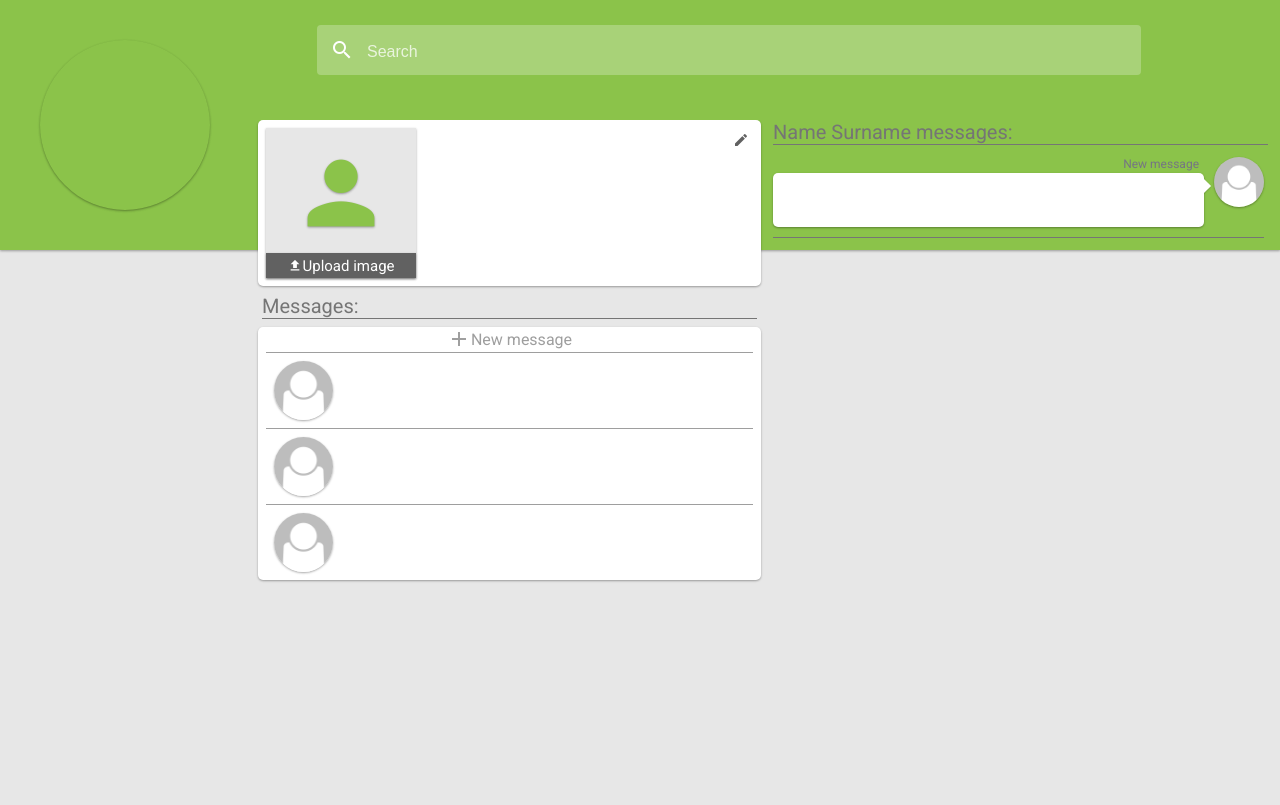
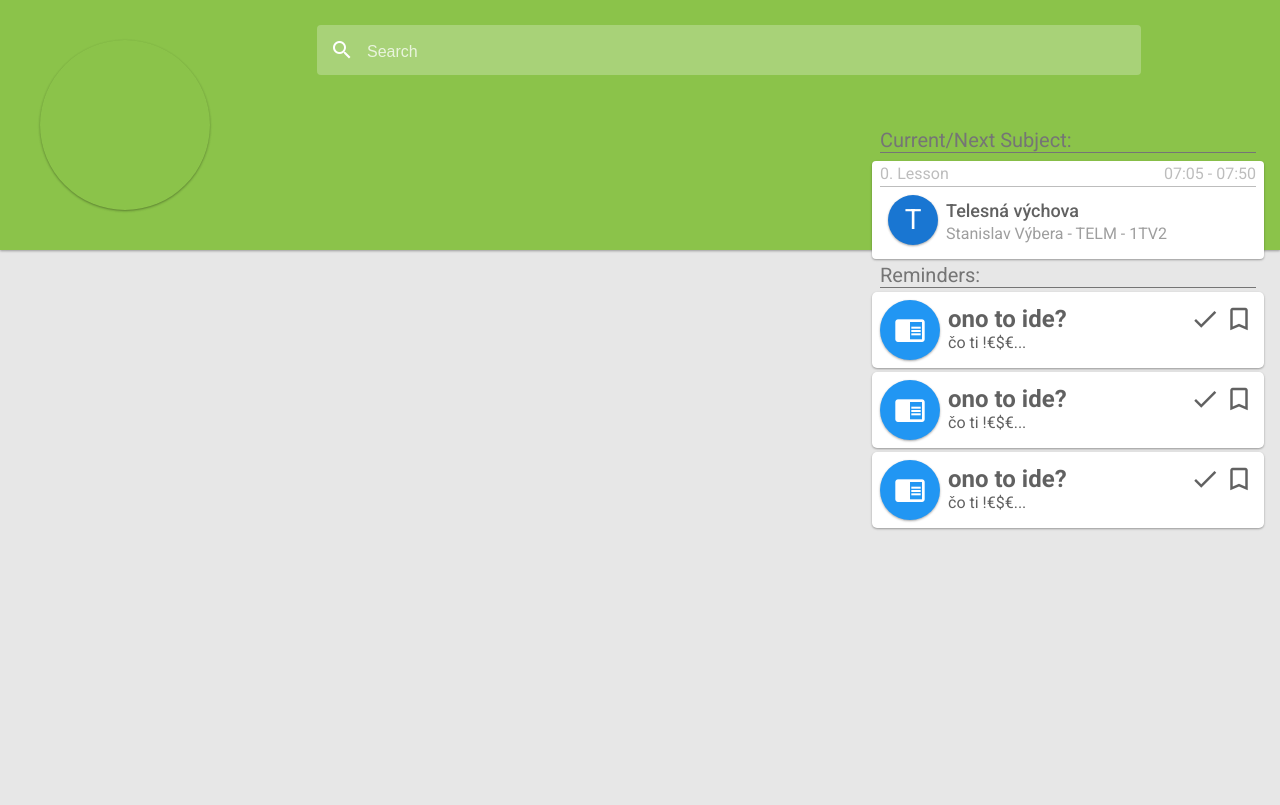
Before and after one commit to juraj98/cheatsheet, a PHP site: page /cheatsheet.html in a window 1280 px wide. Run offline with PHP 8.4, Linux system fonts and the light colour scheme; some libraries are stand-ins or nearby versions.

Commit message:
H - Vytvorený Home HTML/CSS, Vytvorený getActivity.php pre Home

```diff
--- a/cheatsheet.html
+++ b/cheatsheet.html
@@ -54,6 +54,7 @@
 	<script type="text/javascript" src="js/jsClasses/user.js"></script>
 	<script type="text/javascript" src="js/jsClasses/post.js"></script>
 	<script type="text/javascript" src="js/jsClasses/message.js"></script>
+	<script type="text/javascript" src="js/jsClasses/activityItem.js"></script>
 
 	<!--OnLogin-->
 	<script type="text/javascript" src="js/onLogin.js"></script>
@@ -100,6 +101,12 @@
 	<link rel="stylesheet" type="text/css" href="css/account.css">
 	<script type="text/javascript" src="js/account/accoutClick.js"></script>
 	<script type="text/javascript" src="js/account/accoutInit.js"></script>
+	<!--=================-->
+	<!--=====Home=====-->
+	<!--=================-->
+	<link rel="stylesheet" type="text/css" href="css/home.css">
+	<script type="text/javascript" src="js/home/homeClick.js"></script>
+	<script type="text/javascript" src="js/home/homeInit.js"></script>
 
 	<!--=====-->
 	<!--Class-->
@@ -201,10 +208,6 @@
 				<i class="material-icons">account_box</i>
 				<span>Account</span>
 			</li>
-			<li class="collapsedSideMenuButton settingBtn">
-				<i class="material-icons">settings</i>
-				<span>Settings</span>
-			</li>
 			<li class="collapsedSideMenuButton logOutBtn">
 				<i class="material-icons">exit_to_app</i>
 				<span>Log Out</span>
@@ -271,62 +274,17 @@
 	<!-------------------------------CONTENT------------------------------>
 	<!-------------------------------------------------------------------->
 	<div class="content">
-		<!--User Info-->
-		<div id="aUserInfoPanel" class="card-1">
-			<div id="aUserImageDiv" class="unselectable card-1">
-				<i class="material-icons">person</i>
-				<div class="card-1" id="aUserImageUploadButton">
-					<i class="material-icons">file_upload</i><span>Upload image</span>
-				</div>
-			</div>
-			<h1 id="aUserNameAndSurname"></h1>
-			<h2 id="aUserUsername"></h2>
-			<h2 id="aUserMail"></h2>
-			<h3 id="aUserCheatpoints"></h3>
+		<div id="hLeftSide">
+		</div>
+		<div id="hRightSide">
+			<div class="hHeader">Current/Next Subject:</div>
+			<div class="ttSubject card-1" id="hCurrentNextSubject"><div class="ttSubjectHeader"><div class="number"><span>0</span>. Lesson</div><div class="time"><span class="start">07:05</span> - <span class="end">07:50</span></div></div><div class="bodysSortable"><div class="ttSubjectBody"><div style="background-color: #1976D2" class="ttSubjectIcon unselectable card-1">T</div><span class="ttSubjectName">Telesná výchova</span><span class="ttSubjectInfo">Stanislav Výbera - TELM - 1TV2</span><div class="ttSubjectNotifications unselectable"><i class="material-icons" style="color:#F44336; display:none;">mode_edit</i><i class="material-icons" style="display:none;">extension</i><i class="material-icons" style="display:none;">notifications</i></div></div></div></div>
 
-			<input type="text" id="aUserNameEdit">
-			<input type="text" id="aUserSurnameEdit">
-			<input type="text" id="aUserUsernameEdit">
-			<input type="text" id="aUserMailEdit">
-			<!--TODO: Add gender-->
+			<div class="hHeader">Reminders:</div>
 
-			<i class="material-icons unselectable" id="aUserEditInfo">mode_edit</i>
-			<i class="material-icons unselectable" id="aUserSaveInfo">save</i>
-		</div>
-		<!--Messages-->
-		<div id="aMessagesHeader" class="aHeader">Name Surname messages:</div>
-
-		<!--User messages-->
-		<div id="aUserMessages">
-			<div id="aMessageBox">
-				<img class="cImage card-1" src="images/placeholders/profilePicturePlaceholder.png" title="" style=""><span class="cName">New message</span>
-				<div class="cMsgConainer">
-					<div class="cMsgBox card-1">
-						<textarea></textarea>
-					</div>
-					<div class="cMsgBoxArrowConatiner">
-						<div class="cMsgBoxArrow"></div>
-					</div>
-				</div>
-			</div>
-		</div>
-		<!--User contacts-->
-		<div id="aContactsHeader" class="aHeader">Messages:</div>
-		<div id="aUserContacts" class="unselectable card-1">
-			<div id="aUserNewMessage">
-				<i class="material-icons acceptClick">add</i><span class="acceptClick">New message</span>
-				<input type="text" id="aUserNewMessageInput">
-				<div id="aUserNewMessageSuggestions" class="card-2"></div>
-			</div>
-			<div class="aUserContact">
-				<img class="card-1" src="images/placeholders/profilePicturePlaceholder.png">
-			</div>
-			<div class="aUserContact">
-				<img class="card-1" src="images/placeholders/profilePicturePlaceholder.png">
-			</div>
-			<div class="aUserContact">
-				<img class="card-1" src="images/placeholders/profilePicturePlaceholder.png">
-			</div>
+			<div class="rReminder card-1"><div class="rIcon card-1" style="background-color:#2196F3;"><i class="material-icons">chrome_reader_mode</i></div><h1>ono to ide?</h1><h2>čo ti !€$€...</h2><div class="rButtons"><i class="material-icons">done</i><i class="material-icons">bookmark_border</i></div></div>
+			<div class="rReminder card-1"><div class="rIcon card-1" style="background-color:#2196F3;"><i class="material-icons">chrome_reader_mode</i></div><h1>ono to ide?</h1><h2>čo ti !€$€...</h2><div class="rButtons"><i class="material-icons">done</i><i class="material-icons">bookmark_border</i></div></div>
+			<div class="rReminder card-1"><div class="rIcon card-1" style="background-color:#2196F3;"><i class="material-icons">chrome_reader_mode</i></div><h1>ono to ide?</h1><h2>čo ti !€$€...</h2><div class="rButtons"><i class="material-icons">done</i><i class="material-icons">bookmark_border</i></div></div>
 		</div>
 	</div>
 	<!--Content end-->
--- /dev/null
+++ b/css/home.css
@@ -0,0 +1,72 @@
+#hLeftSide {
+	/**/
+	float: left;
+	margin-left: 16px;
+	margin-right: 8px;
+	width: calc(60% - 20px);
+	min-height: 1px;
+}
+#hRightSide {
+	/**/
+	width: calc(40% - 20px);
+	float: left;
+}
+
+.hActivity {
+	margin: 4px 0;
+	width: 100%;
+	background-color: white;
+	border-radius: 5px;
+	height: 75px;
+	float: left;
+}
+.hActivity > h1 {
+    float: left;
+    margin: 0;
+    margin-top: 13px;
+    color: #616161;
+    padding-right: 100px;
+    width: calc(100% - 184px);
+    font-size: 24px;
+}
+.hActivity > h2 {
+    float: left;
+    font-weight: 400;
+    padding-right: 100px;
+    width: calc(100% - 184px);
+    color: #616161;
+    margin: 0;
+    font-size: 16px;
+}
+.hHeader {
+	width: calc(100% - 16px);
+	font-size: 20px;
+	color: #757575;
+	margin: 8px;
+	margin-bottom: 4px;
+	border-bottom: 1px solid #757575;
+}
+.hIcon {
+	height: 60px;
+	width: 60px;
+	margin: 8px;
+	/* margin-right: 16px; */
+	display: inline-block;
+	background-color: #8bc34a;
+	border-radius: 180px;
+	float: left;
+}
+.hIcon > i {
+    height: 60px;
+    width: 60px;
+    display: inline-block;
+    color: white;
+    text-align: center;
+    line-height: 60px;
+    font-size: 32px;
+    font-style: normal;
+}
+#hCurrentNextSubject, #hRightSide > .rReminder {
+	width: 100%;
+	margin: 4px 0;
+}
--- /dev/null
+++ b/js/home/homeClick.js
@@ -0,0 +1,3 @@
+function homeClick() {
+
+}
--- /dev/null
+++ b/js/home/homeInit.js
@@ -0,0 +1,27 @@
+function homeInit(){
+	getACtivityData();
+}
+
+function getACtivityData(_limit = null) {
+	workingWithRemindersOfClass = 1;
+
+	var getActivityPostData = {
+		idToken: googleTokenId
+	}
+	if(_limit){
+		getActivityPostData["limit"] = _limit
+	}
+
+	$.post(baseDir + "/php/get/getActivity.php", getActivityPostData, function(_ajaxData) {
+		if(_ajaxData.success){
+			$("#hLeftSide").html("");
+			for(var i = 0; i < _ajaxData.data.activity.length; i++){
+				var newActivityItem = new ActivityItem(JSON.stringify(_ajaxData.data.activity[i]));
+				$("#hLeftSide").prepend(newActivityItem.toElement());
+
+			}
+		} else {
+			popout(_ajaxData.error.message + "<br><br>" + _ajaxData.error.details);
+		}
+	});
+}
--- a/js/jsClasses/reminder.js
+++ b/js/jsClasses/reminder.js
@@ -17,8 +17,6 @@ class Reminder {
 		3 - Exam - DeepOrange(#FF5722) - assignment
 		4 - Test - Red(#F44336) - assignment_late
 		5 - Lesson - Lime(#CDDC39) - book
-
-
 		*/
 	constructor(_json, _id = null, _name = null, _type = null, _subject = null, _date = null) {
 		if (_json) {
--- a/js/jsClasses/user.js
+++ b/js/jsClasses/user.js
@@ -23,7 +23,7 @@ class User {
 				name: this.name,
 				surname: this.surname,
 				gender: this.gender,
-				image: this.image ? this.image : "null"
+				image: this.image
 			},
 			function(_ajaxData) {
 				if (_ajaxData['success']) {
--- a/js/menus/leftMenuInit.js
+++ b/js/menus/leftMenuInit.js
@@ -6,7 +6,7 @@ function leftMenuInit() {
 
 	//TODO: 8 make menu scrollable if display is too small
 
-	var sideMenu = $('<div class="sideMenu"><div class="sideMenuItem sideMenuItemActive" class="homeBtn"><i class="material-icons">home</i><p>Home</p></div><div class="sideMenuItem messagesBtn"><i class="material-icons">message</i><p>Messages</p></div><div class="sideMenuItem remindersBtn"><i class="material-icons">alarm</i><p>Reminders</p></div><div class="sideMenuDivider"></div><div class="sideMenuItem addClass"><i class="material-icons">add</i><p>Add Class</p></div><div class="sideMenuDivider" id="classDivider"></div><div class="sideMenuItem accountBtn"><i class="material-icons">account_box</i><p>Account</p></div><div class="sideMenuItem settingBtn"><i class="material-icons">settings</i><p>Settings</p></div><div class="sideMenuItem" id="logOutBtn"><i class="material-icons">exit_to_app</i><p>Log Out</p></div></div>');
+	var sideMenu = $('<div class="sideMenu"><div class="sideMenuItem sideMenuItemActive" class="homeBtn"><i class="material-icons">home</i><p>Home</p></div><div class="sideMenuItem messagesBtn"><i class="material-icons">message</i><p>Messages</p></div><div class="sideMenuItem remindersBtn"><i class="material-icons">alarm</i><p>Reminders</p></div><div class="sideMenuDivider"></div><div class="sideMenuItem addClass"><i class="material-icons">add</i><p>Add Class</p></div><div class="sideMenuDivider" id="classDivider"></div><div class="sideMenuItem accountBtn"><i class="material-icons">account_box</i><p>Account</p></div><div class="sideMenuItem" id="logOutBtn"><i class="material-icons">exit_to_app</i><p>Log Out</p></div></div>');
 
 	$("body").append(sideMenu);
 
--- a/js/menus/sideMenusListeners.js
+++ b/js/menus/sideMenusListeners.js
@@ -10,10 +10,6 @@ function sideMenusListeners(){
 	$(".remindersBtn").on("click", function() {
 		remindersClick();
 	});
-	$(".notesBtn").on("click", function() {
-		var html = "Notes";
-		$(".content").html(html);
-	});
 	$(".addClass").on("click", function() {
 		addClassClick();
 	});
@@ -22,8 +18,7 @@ function sideMenusListeners(){
 
 	});
 	$(".accountBtn").on("click", function() {
-		var html = "Account";
-		$(".content").html(html);
+		accountClick();
 	});
 	$(".settingBtn").on("click", function() {
 		var html = "Settings";
--- a/js/temp.js
+++ b/js/temp.js
@@ -24,7 +24,7 @@ $(window).ready(function() {
 
 function afterOnLoginTemp() {
 
-	accountInit();
+	homeInit();
 
 
 }
--- a/php/get/getReminders.php
+++ b/php/get/getReminders.php
@@ -37,7 +37,7 @@ if(!empty($_POST['filters'])){
 	$sql .= ") ";
 }
 
-$sql .= (!empty($_POST['numberOfReminders']) ? ") LIMIT " . mysqli_real_escape_string($conn, $_POST['numberOfReminders']) : ") LIMIT 10");
+$sql .= (!empty($_POST['numberOfReminders']) ? ") ORDER BY dateOfReminder ASC LIMIT " . mysqli_real_escape_string($conn, $_POST['numberOfReminders']) : ") ORDER BY dateOfReminder ASC LIMIT 10");
 
 $query = mysqli_query($conn, $sql);
 
```
Also changed, not shown: js/account/accoutClick.js (+2 -0 lines), js/jsClasses/activityItem.js (added, +121 -0 lines), php/get/getActivity.php (added, +43 -0 lines).
